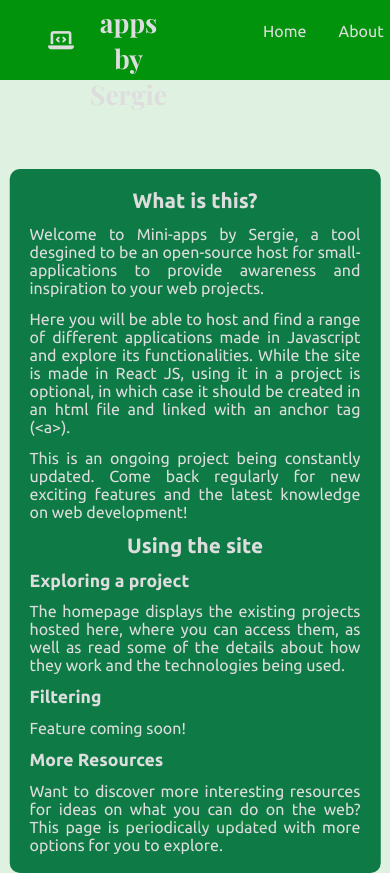
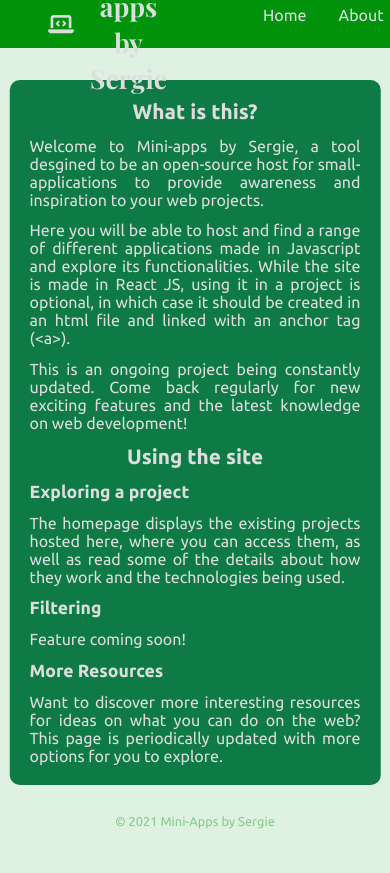
Before and after one commit to Sergie-AGA/Mini_Apps, a React (Create React App) app: page /about in a window 390 px wide. Shown: the top 873 px of the page. After the commit the page ends 844 px from the top, so only its background shows below. Built offline with nearby package versions, Linux system fonts and the light colour scheme.

Commit message:
Made the about section responsive

```diff
--- a/public/css/style.css
+++ b/public/css/style.css
@@ -11,7 +11,9 @@
 body {
   box-sizing: border-box;
   background-color: #dff1e1;
-  overflow-x: hidden; }
+  position: relative;
+  overflow-x: hidden;
+  min-height: 100vh; }
 
 h1,
 h2,
@@ -27,13 +29,41 @@ a {
   a:visited {
     color: inherit; }
 
+@supports (display: flex) and (display: grid) and ((perspective: 10px) or (-moz-perspective: 10px) or (-webkit-perspective: 10px) or (-ms-perspective: 10px)) and ((-moz-clip-path: polygon(0 0, 60% 0, 40% 100%, 0% 100%)) or (-webkit-clip-path: polygon(0 0, 60% 0, 40% 100%, 0% 100%)) or (clip-path: polygon(0 0, 60% 0, 40% 100%, 0% 100%))) and ((-webkit-transform: translate(-50%, -50%) rotate(-130deg)) or (-ms-transform: translate(-50%, -50%) rotate(-130deg)) or (transform: translate(-50%, -50%) rotate(-130deg))) and ((-webkit-background-clip: text) or (-webkit-text-fill-color: transparent) or (-moz-background-clip: text)) and (animation: change-position-shadow ease-in 1.5s forwards) {
+  .not-supported {
+    display: none; } }
+
+.not-supported {
+  padding: 0;
+  margin: 0;
+  width: 90%;
+  font-size: 1.5rem;
+  font-weight: bold;
+  color: #fa9488;
+  position: absolute;
+  left: 50%;
+  transform: translateX(-50%);
+  border-radius: 5px;
+  padding: 5px; }
+
 .navbar {
   display: flex;
   justify-content: space-between;
   align-items: center;
   height: 5rem;
   background-color: #01930c;
-  color: #ddd; }
+  color: #ddd;
+  position: -webkit-sticky;
+  position: sticky;
+  top: 0;
+  z-index: 20; }
+  @media screen and (max-width: 1024px) {
+    .navbar {
+      height: 4rem;
+      margin-bottom: 2rem; } }
+  @media screen and (max-width: 768px) {
+    .navbar {
+      height: 3rem; } }
   .navbar__main {
     display: flex;
     align-items: center;
@@ -62,6 +92,10 @@ a {
       @media screen and (max-width: 1024px) {
         .navbar__items__item {
           font-size: 1rem; } }
+
+#root {
+  position: relative;
+  min-height: 100vh; }
 
 .menu-btn {
   position: relative;
@@ -114,7 +148,7 @@ a {
   background-color: #0e7a46;
   color: #ddd;
   position: absolute;
-  top: 20%;
+  top: 7rem;
   left: 50%;
   transform: translateX(-50%);
   width: 90%;
@@ -122,10 +156,13 @@ a {
   border-radius: 10px;
   padding: 20px;
   font-family: "Ubuntu", sans-serif; }
+  .about::after {
+    padding: 1rem; }
   @media screen and (max-width: 1024px) {
     .about {
       width: 95%;
-      padding: 7px; } }
+      padding: 7px;
+      top: 5rem; } }
   .about__heading {
     font-size: 1.3rem;
     margin: 0.8rem;
@@ -158,23 +195,6 @@ a {
   position: absolute;
   bottom: 3rem;
   left: 12rem; }
-
-@supports (display: flex) and (display: grid) and ((perspective: 10px) or (-moz-perspective: 10px) or (-webkit-perspective: 10px) or (-ms-perspective: 10px)) and ((-moz-clip-path: polygon(0 0, 60% 0, 40% 100%, 0% 100%)) or (-webkit-clip-path: polygon(0 0, 60% 0, 40% 100%, 0% 100%)) or (clip-path: polygon(0 0, 60% 0, 40% 100%, 0% 100%))) and ((-webkit-transform: translate(-50%, -50%) rotate(-130deg)) or (-ms-transform: translate(-50%, -50%) rotate(-130deg)) or (transform: translate(-50%, -50%) rotate(-130deg))) and ((-webkit-background-clip: text) or (-webkit-text-fill-color: transparent) or (-moz-background-clip: text)) and (animation: change-position-shadow ease-in 1.5s forwards) {
-  .not-supported {
-    display: none; } }
-
-.not-supported {
-  padding: 0;
-  margin: 0;
-  width: 90%;
-  font-size: 1.5rem;
-  font-weight: bold;
-  color: #fa9488;
-  position: absolute;
-  left: 50%;
-  transform: translateX(-50%);
-  border-radius: 5px;
-  padding: 5px; }
 
 .cursive-title {
   font-family: "Nerko One", cursive;
--- a/sass/_base.scss
+++ b/sass/_base.scss
@@ -10,7 +10,9 @@
 body {
   box-sizing: border-box;
   background-color: color(light-main);
+  position: relative;
   overflow-x: hidden;
+  min-height: 100vh;
 }
 
 // TYPOGRAPHY
@@ -32,3 +34,47 @@ a {
     color: inherit;
   }
 }
+
+// BROWSER SUPPORT MESSAGE
+@supports (display: flex) and (display: grid) and
+  (
+    (perspective: 10px) or (-moz-perspective: 10px) or
+      (-webkit-perspective: 10px) or (-ms-perspective: 10px)
+  )
+  and
+  (
+    (-moz-clip-path: polygon(0 0, 60% 0, 40% 100%, 0% 100%)) or
+      (-webkit-clip-path: polygon(0 0, 60% 0, 40% 100%, 0% 100%)) or
+      (clip-path: polygon(0 0, 60% 0, 40% 100%, 0% 100%))
+  )
+  and
+  (
+    (-webkit-transform: translate(-50%, -50%) rotate(-130deg)) or
+      (-ms-transform: translate(-50%, -50%) rotate(-130deg)) or
+      (transform: translate(-50%, -50%) rotate(-130deg))
+  )
+  and
+  (
+    (-webkit-background-clip: text) or (-webkit-text-fill-color: transparent) or
+      (-moz-background-clip: text)
+  )
+  and (animation: change-position-shadow ease-in 1.5s forwards) {
+  .not-supported {
+    display: none;
+  }
+}
+
+.not-supported {
+  padding: 0;
+  margin: 0;
+  width: 90%;
+  font-size: 1.5rem;
+  font-weight: bold;
+  color: color(error);
+  position: absolute;
+  left: 50%;
+  transform: translateX(-50%);
+  border-radius: 5px;
+  padding: 5px;
+  background-color: color(dark-secondary);
+}
--- a/sass/_layout.scss
+++ b/sass/_layout.scss
@@ -6,6 +6,17 @@
   height: 5rem;
   background-color: color(dark-main);
   color: color(grey-1);
+  position: -webkit-sticky;
+  position: sticky;
+  top: 0;
+  z-index: 20;
+  @media screen and (max-width: $tablet) {
+    height: 4rem;
+    margin-bottom: 2rem;
+  }
+  @media screen and (max-width: $mobile) {
+    height: 3rem;
+  }
   &__main {
     display: flex;
     align-items: center;
@@ -41,6 +52,12 @@
       }
     }
   }
+}
+
+// WRAPPER
+#root {
+  position: relative;
+  min-height: 100vh;
 }
 
 // BURGER MENU
@@ -97,7 +114,7 @@
   background-color: color(main-dark);
   color: color(grey-1);
   position: absolute;
-  top: 20%;
+  top: 7rem;
   left: 50%;
   transform: translateX(-50%);
   width: 90%;
@@ -105,9 +122,13 @@
   border-radius: 10px;
   padding: 20px;
   font-family: $font-sans;
+  &::after {
+    padding: 1rem;
+  }
   @media screen and (max-width: $tablet) {
     width: 95%;
     padding: 7px;
+    top: 5rem;
   }
   &__heading {
     font-size: 1.3rem;
```
Also changed, not shown: sass/pages/_stickyNotes.scss (+0 -44 lines).
